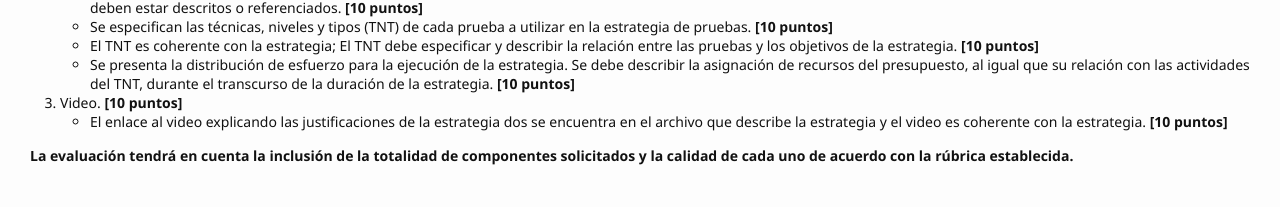
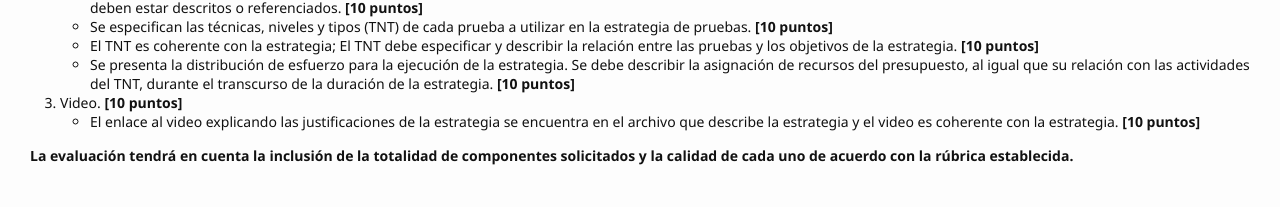
Before and after one commit to TiCSw/mt1_guias_pruebas, a Jekyll site: the page built from docs/semanas/semana3.md, in a window 1280 px wide. Shown: the part 1166-1373 px from the top of the page. Built offline with Jekyll 4.4.1, drawn with Linux system fonts in a browser that asks for light colours; some web fonts are replaced; our own code applies the rules of GitHub Pages for plain Markdown files; comment, search, counter and statistics services are not loaded.

Commit message:
Update semana3.md

```diff
--- a/docs/semanas/semana3.md
+++ b/docs/semanas/semana3.md
@@ -41,7 +41,7 @@ Se debe entregar **un archivo .pdf** con la estrategia de pruebas. El video debe
     - Se presenta la distribución de esfuerzo para la ejecución de la estrategia. Se debe describir la asignación de recursos del presupuesto, al igual que su relación con las actividades del TNT, durante el transcurso de la duración de la estrategia. **[10 puntos]**
 
 3. Video. **[10 puntos]**
-    - El enlace al video explicando las justificaciones de la estrategia dos se encuentra en el archivo que describe la estrategia y el video es coherente con la estrategia. **[10 puntos]**
+    - El enlace al video explicando las justificaciones de la estrategia se encuentra en el archivo que describe la estrategia y el video es coherente con la estrategia. **[10 puntos]**
 
 
 **La evaluación tendrá en cuenta la inclusión de la totalidad de componentes solicitados y la calidad de cada uno de acuerdo con la rúbrica establecida.**
```
